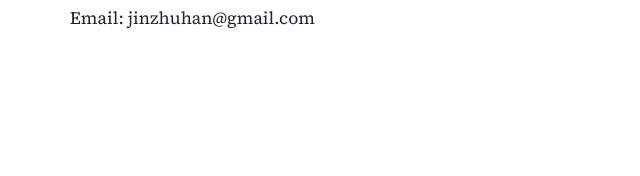
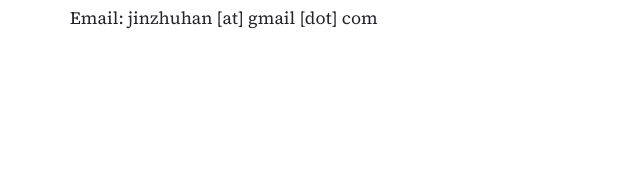
Before and after one commit to Zhuhan-J/Zhuhan-J.github.io, a plain HTML site: page index.html in a window 1280 px wide. Shown: the part 573-749 px from the top of the page, 475-1115 px from the left. Drawn offline with Linux system fonts and the light colour scheme.

Commit message:
Show email in obfuscated form to deter scrapers
Co-Authored-By: Claude Opus 5.5 <noreply@anthropic.com>
Claude-Session: https://claude.ai/code/session_01JJnGTXh9a3Wgpvor9ojibM

```diff
--- a/index.html
+++ b/index.html
@@ -122,7 +122,7 @@ footer { margin-top: 3.5rem; font-size: .85rem; color: var(--muted); }
           <li><a href="#research">Research</a></li>
           <li><a href="https://drive.google.com/file/d/1iWNqDdsqv56_IBkO6QBvxlaDWgGq9M-P/view?usp=sharing">CV</a></li>
           <li><a href="https://www.linkedin.com/in/zhuhan-jin">LinkedIn</a></li>
-          <li>Email: <span class="sel">jinzhuhan@gmail.com</span></li>
+          <li>Email: <span class="sel">jinzhuhan [at] gmail [dot] com</span></li>
         </ul>
       </div>
     </div>
```
